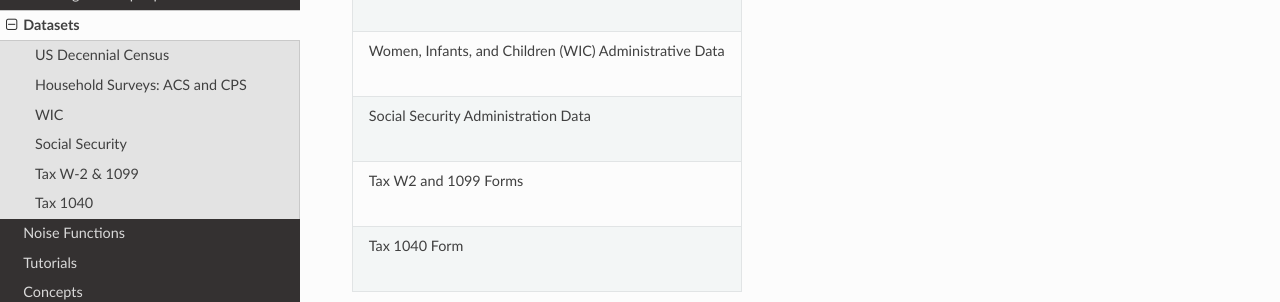
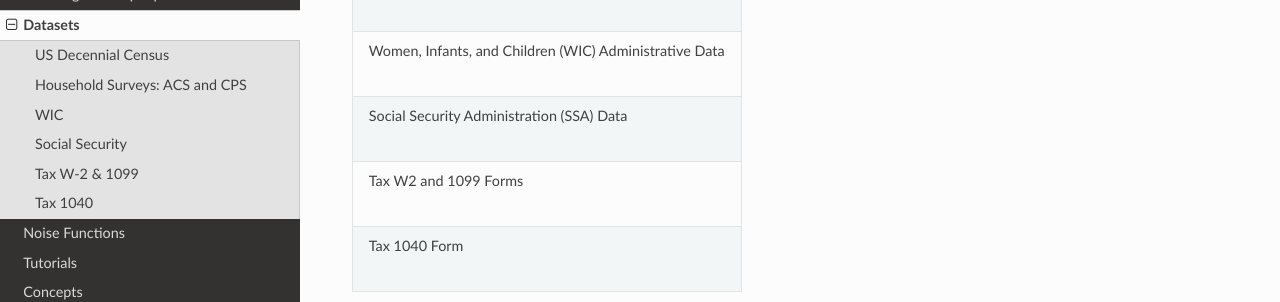
Before and after one commit to ihmeuw/pseudopeople, a Sphinx documentation site: the page built from docs/source/datasets/index.rst, in a window 1280 px wide and 900 px high, scrolled down 585 px. Shown: the part 151-453 px from the top of the window. Built offline with Sphinx 7.4.7 and the Read the Docs theme 2.0.0, drawn with Linux system fonts in a browser that asks for light colours.

Commit message:
Update docs/source/datasets/index.rst
Co-authored-by: Nathaniel Blair-Stahn <ndbs@uw.edu>

```diff
--- a/docs/source/datasets/index.rst
+++ b/docs/source/datasets/index.rst
@@ -26,7 +26,7 @@
    * - | American Communities Survey (ACS)
    * - | Current Population Survey (CPS)
    * - | Women, Infants, and Children (WIC) Administrative Data
-   * - | Social Security Administration Data
+   * - | Social Security Administration (SSA) Data
    * - | Tax W2 and 1099 Forms
    * - | Tax 1040 Form
 
```
